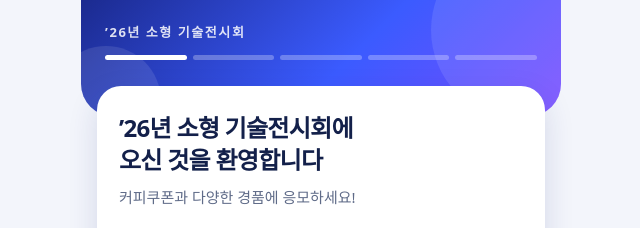
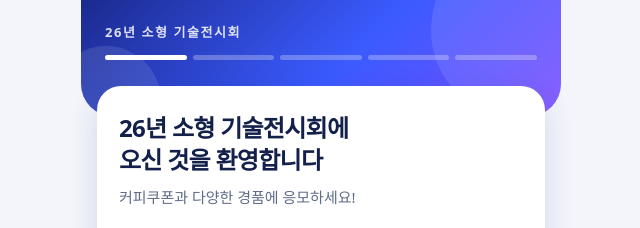
Before and after one commit to a274400000-glitch/smallbattery, a plain HTML site: page index.html in a window 1280 px wide. Shown: the top 228 px of the page, 319-959 px from the left. Drawn offline with Linux system fonts and the light colour scheme.

Commit message:
Fix title and header text in index.html

```diff
--- a/index.html
+++ b/index.html
@@ -3,7 +3,7 @@
 <head>
 <meta charset="utf-8">
 <meta name="viewport" content="width=device-width, initial-scale=1, viewport-fit=cover">
-<title>’26년 소형 기술전시회</title>
+<title>26년 소형 기술전시회</title>
 <style>
 :root{--bg:#f3f5fb;--ink:#13204a;--sub:#5f6b88;--card:#fff;--line:#dfe5f2;--main:#3b5bff;--main2:#7a4dff;--ok:#12b76a;--bad:#e5484d;--soft:#eaeeff}
 @media (prefers-color-scheme:dark){:root{--bg:#0b1226;--ink:#eef2ff;--sub:#9aa7c7;--card:#16203d;--line:#27345c;--main:#7c93ff;--soft:#1f2d57}}
@@ -172,13 +172,13 @@ button.go:active{transform:scale(.98)}button.go:disabled{opacity:.4;box-shadow:n
 <body>
 <div class="wrap">
 <header class="hero">
-  <div class="brand">’26년 소형 기술전시회</div>
+  <div class="brand">26년 소형 기술전시회</div>
   <div class="steps" id="steps"><i class="on"></i><i></i><i></i><i></i><i></i></div>
 </header>
 <div class="sheet">
 
 <section id="s1" class="on">
-  <h1>’26년 소형 기술전시회에<br>오신 것을 환영합니다</h1>
+  <h1>26년 소형 기술전시회에<br>오신 것을 환영합니다</h1>
   <p class="lead">커피쿠폰과 다양한 경품에 응모하세요!</p>
   <label>소속</label>
   <div class="chips" id="depts"></div>
```
